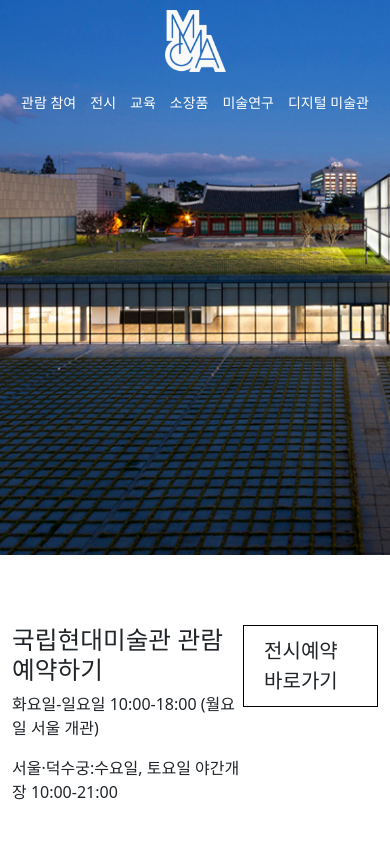
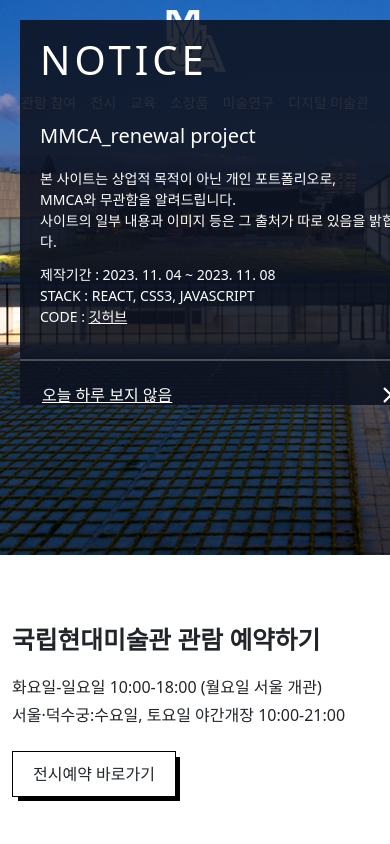
Before and after one commit to yurimeeee/MMCA_renewal, a React (Create React App) app: page / in a window 390 px wide. Shown: the top 844 px of the page. Built offline with nearby package versions, Linux system fonts and the light colour scheme.

Commit message:
[ADD] popup 추가

```diff
--- a/package.json
+++ b/package.json
@@ -14,6 +14,7 @@
     "react": "^18.2.0",
     "react-bootstrap": "^2.9.1",
     "react-bootstrap-icons": "^1.10.3",
+    "react-cookie": "^6.1.1",
     "react-dom": "^18.2.0",
     "react-router-dom": "^6.18.0",
     "react-scripts": "5.0.1",
--- a/public/index.html
+++ b/public/index.html
@@ -25,7 +25,7 @@
       Learn how to configure a non-root public URL by running `npm run build`.
     -->
 
-    <title>React App</title>
+    <title>MMCA - 국립현대미술관</title>
   </head>
   <body>
     <noscript>You need to enable JavaScript to run this app.</noscript>
--- a/src/App.css
+++ b/src/App.css
@@ -11,8 +11,12 @@
 ol,
 ul {
   padding-left: 0;
+  white-space: nowrap;
 }
-
+button {
+  border: none;
+  background: none;
+}
 .hidden {
   display: none;
 }
@@ -28,6 +32,9 @@
 
 .see-more {
   text-align: right;
+}
+.see-more svg {
+  vertical-align: text-bottom;
 }
 
 /* header */
@@ -145,14 +152,46 @@
 /* information */
 .sec1 {
   margin: -50px auto 0;
+  /* background: #000; */
 }
-
+.sec1 h2 {
+  font-weight: bold;
+  margin-bottom: 20px;
+}
+.sec1 p {
+  margin-bottom: 4px;
+}
 .reservation.btns {
   font-size: 20px;
   padding: 10px 20px;
+  position: relative;
   display: inline-block;
   border: 1px solid #000;
+  background: #fff;
+  transition: 0.3s;
 }
+.reservation.btns:hover {
+  background: #000000;
+  color: #ffffff;
+}
+.reservation::after {
+  content: "";
+  display: block;
+  position: absolute;
+  width: 100%;
+  height: 100%;
+  top: 5px;
+  right: -5px;
+  z-index: -100;
+  border-right: 4px solid #000000;
+  border-bottom: 4px solid #000000;
+  transition: 0.3s;
+}
+.reservation:hover::after {
+  top: 0;
+  right: 0;
+}
+
 .info img {
   width: 100%;
   height: 200px;
@@ -204,6 +243,15 @@
 @media (max-width: 768px) {
   .info {
     margin-bottom: 40px;
+  }
+}
+@media (max-width: 480px) {
+  .sec1 .container {
+    flex-direction: column;
+    gap: 20px;
+  }
+  .reservation.btns {
+    font-size: 16px;
   }
 }
 /* information end */
@@ -413,14 +461,18 @@
   justify-content: center;
   align-items: center;
   flex-shrink: 0;
-
   height: 300px;
   background: #f9f9f9;
+  transition: 0.4s;
 }
 .coll-bg img {
   max-width: 270px;
   height: 80%;
   object-fit: contain;
+}
+
+.coll-bg:hover {
+  background: #f4f4f4;
 }
 /* collection end*/
 
@@ -466,9 +518,10 @@
   width: 45px;
   height: 45px;
   line-height: 38px;
+  z-index: 100;
   text-align: center;
   border-radius: 50%;
-  background: #575757;
+  background: #57575787;
   color: #f3f3f3;
   position: fixed;
   right: 5vw;
@@ -490,4 +543,67 @@
     justify-content: center;
     align-items: center;
   }
+  .top-btn {
+    bottom: 60px;
+  }
 }
+
+/* popup */
+.popup {
+  position: fixed;
+  z-index: 1000;
+  width: 410px;
+  height: 385px;
+  background: #0d1321e3;
+  color: #fff;
+  text-align: left;
+  left: 20px;
+  top: 20px;
+}
+
+.popup * {
+  margin-bottom: 0;
+}
+
+.popup-info {
+  padding: 16px 20px;
+}
+
+.popup-info h2 {
+  font-size: 40px;
+  font-weight: 500;
+  letter-spacing: 4px;
+}
+
+.popup-info h3 {
+  font-size: 20px;
+  margin: 40px 0 20px;
+}
+
+.popup-info p,
+.popup-info ul {
+  font-size: 14px;
+}
+
+.popup-info ul {
+  margin-top: 12px;
+}
+
+.popup a,
+.cookie-btn {
+  text-decoration: underline;
+}
+
+.popup-btns {
+  padding: 16px;
+  display: flex;
+  justify-content: space-between;
+}
+
+.popup-btns button {
+  color: #fff;
+}
+
+.popup hr {
+  border: 1.5px solid #fff;
+}
--- a/src/App.js
+++ b/src/App.js
@@ -1,8 +1,10 @@
 import "./App.css";
 import React, { useState, useEffect } from "react";
+import { Link } from "react-router-dom";
 import AppRouter from "./Router";
 import Nav from "./components/Nav";
 import Footer from "./components/Footer";
+import NoticePopUp from "./components/NoticePopUp";
 
 function App() {
   const [isSticky, setIsSticky] = useState(false);
@@ -39,14 +41,26 @@
     };
   }, []);
 
+  // 새로고침
+  const handleRefresh = () => {
+    window.location.reload();
+    window.scrollTo({
+      top: 0,
+    });
+  };
+
   return (
     <div className="App">
       <header className={`header ${isSticky ? "sticky" : ""}`}>
+        <NoticePopUp />
         <div className="container">
-          <h1>MMCA</h1>
+          <Link to="/">
+            <h1 onClick={handleRefresh}>MMCA</h1>
+          </Link>
           <Nav />
         </div>
       </header>
+
       <AppRouter />
       <Footer />
     </div>
--- a/src/components/Footer.js
+++ b/src/components/Footer.js
@@ -1,5 +1,6 @@
 import React, { useState } from "react";
 import { ChevronUp } from "react-bootstrap-icons";
+
 export default function Footer() {
   const [isVisible, setISvisible] = useState(false);
 
--- /dev/null
+++ b/src/components/NoticePopUp.js
@@ -0,0 +1,56 @@
+import React, { useState } from "react";
+import { useCookies } from "react-cookie";
+import { X } from "react-bootstrap-icons";
+
+function NoticePopUp() {
+  const [cookies, setCookie] = useCookies(["hidePopup"]);
+  const [showPopup, setShowPopup] = useState(!cookies.hidePopup);
+  // const [showPopup, setShowPopup] = useState(true);
+
+  const handleClose = () => {
+    //쿠키 생성
+    setCookie("hidePopup", true, { maxAge: 60 * 60 * 24 });
+    setShowPopup(false);
+  };
+
+  return (
+    showPopup && (
+      <div className="popup">
+        <div className="popup-info">
+          <h2>NOTICE</h2>
+          <h3>MMCA_renewal project</h3>
+          <p>
+            본 사이트는 상업적 목적이 아닌 개인 포트폴리오로, <br />
+            MMCA와 무관함을 알려드립니다. <br />
+            사이트의 일부 내용과 이미지 등은 그 출처가 따로 있음을 밝힙니다.
+          </p>
+          <ul>
+            <li>제작기간 : 2023. 11. 04 ~ 2023. 11. 08</li>
+            <li>STACK : REACT, CSS3, JAVASCRIPT</li>
+            <li>
+              CODE :{" "}
+              <a
+                href="https://github.com/yurimeeee/MMCA_renewal"
+                target="_blank"
+                rel="noreferrer"
+              >
+                깃허브
+              </a>
+            </li>
+          </ul>
+        </div>
+        <hr />
+        <div className="popup-btns">
+          <button onClick={handleClose} className="cookie-btn">
+            오늘 하루 보지 않음
+          </button>
+          <button onClick={() => setShowPopup(false)}>
+            <X size={34} />
+          </button>
+        </div>
+      </div>
+    )
+  );
+}
+
+export default NoticePopUp;
--- a/src/routes/Home.js
+++ b/src/routes/Home.js
@@ -3,14 +3,15 @@
 import ExhibitonSlide from "../components/ExhibitionSlide";
 import collectionData from "../data/collection.json";
 import digitalGallery from "../data/digitalGallery.json";
-import { ThreeDots } from "react-bootstrap-icons";
+import { ChevronRight } from "react-bootstrap-icons";
 
 const Home = () => {
   // console.log(BranchData);
   return (
     <main>
       <div className="home-img"></div>
-      <section className="sec1 container d-flex justify-content-between">
+      <section className="sec1 ">
+        <div className="container d-flex justify-content-between">
           <div>
             <h2>국립현대미술관 관람 예약하기</h2>
             <p>화요일-일요일 10:00-18:00 (월요일 서울 개관)</p>
@@ -20,6 +21,7 @@
             <a className="reservation btns" href="">
               전시예약 바로가기
             </a>
+          </div>
         </div>
       </section>
       <section className="sec2 container">
@@ -65,7 +67,7 @@
         <p className="see-more container">
           <a href="">
             소장품 모두보기
-            <ThreeDots />
+            <ChevronRight />
           </a>
         </p>
         <div className="">
@@ -91,7 +93,7 @@
         <p className="see-more container">
           <a href="">
             디지털미술관 모두보기
-            <ThreeDots />
+            <ChevronRight />
           </a>
         </p>
         <div className="row digital-gallery ">
```
Also changed, not shown: 1 other file (tests, documents, lock files or other folders). Lines whose indentation alone changed are shown as unchanged.
